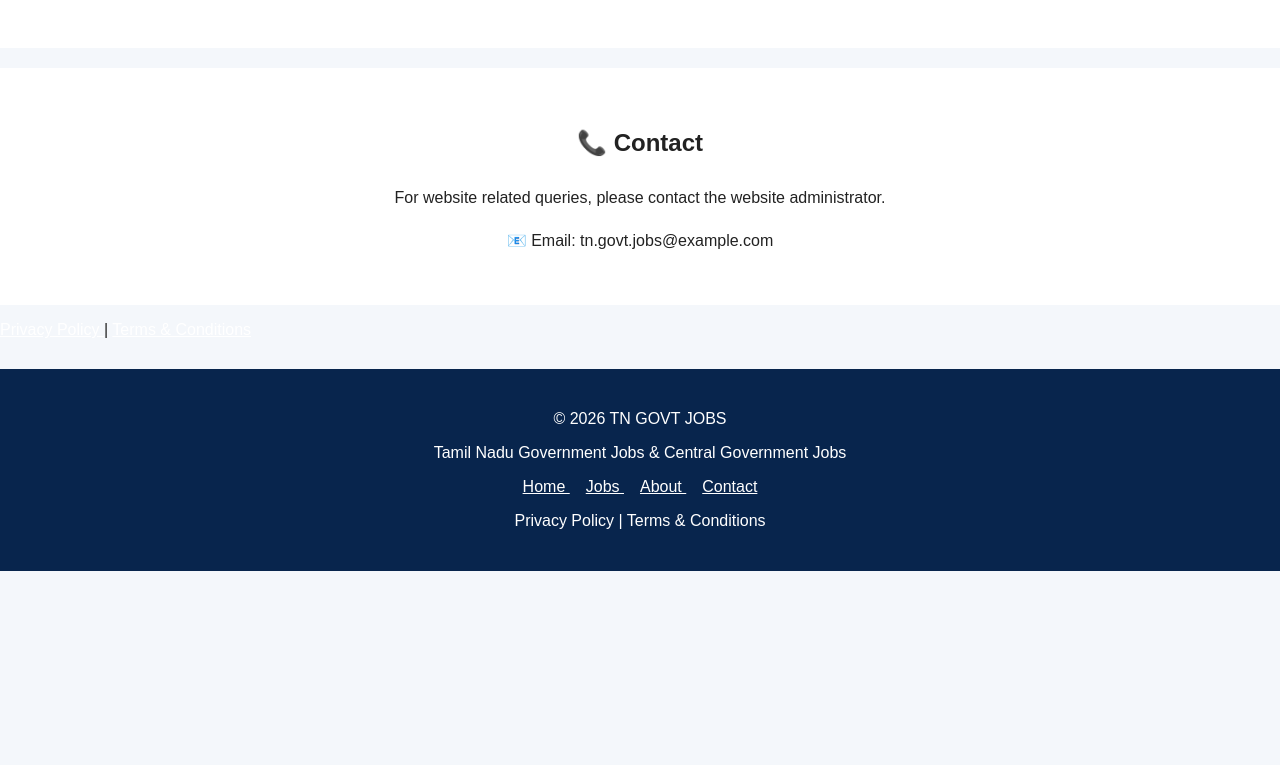
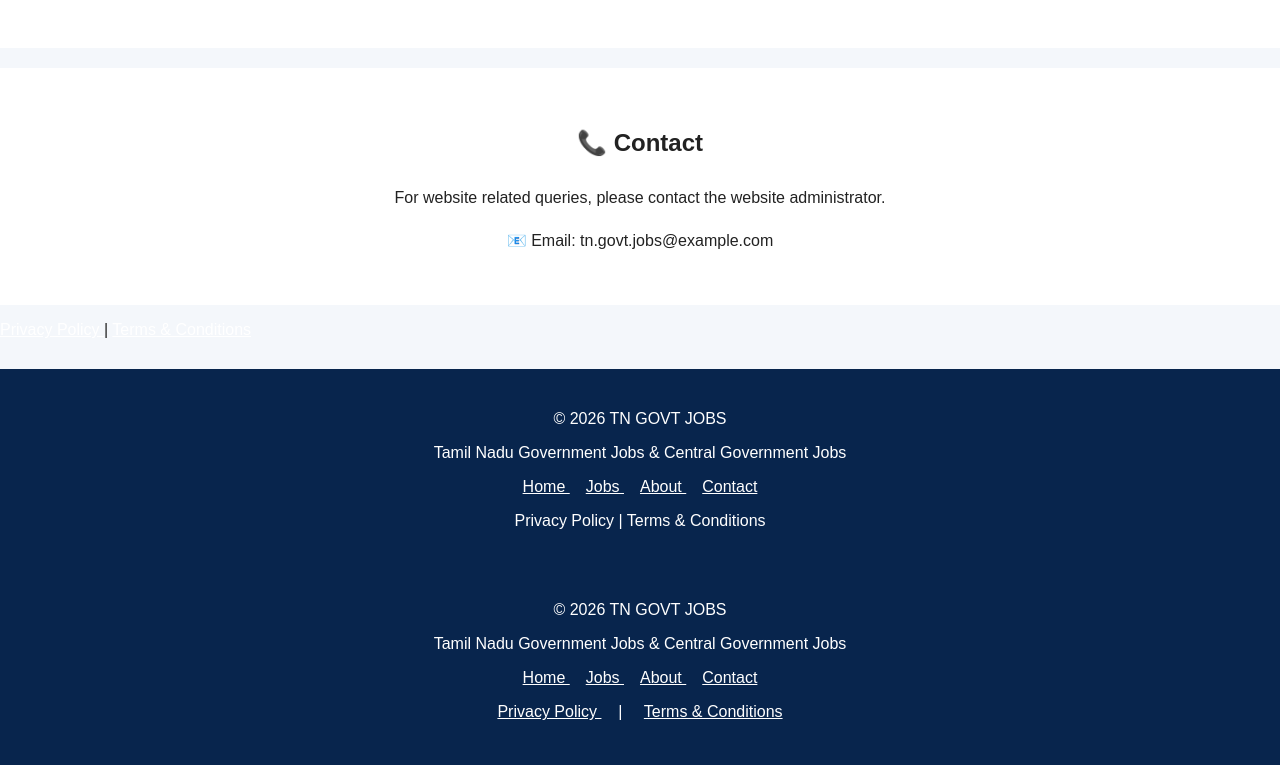
Before and after one commit to veeragank5-create/tn-govt-jobs, a plain HTML site: page index.html in a window 1280 px wide. Shown: the part 4054-4819 px from the top of the page. Before the commit the page ends 4625 px from the top, so only its background shows below. Drawn offline with Linux system fonts and the light colour scheme.

Commit message:
Update index.html

```diff
--- a/index.html
+++ b/index.html
@@ -1063,7 +1063,53 @@ Contact
 <p>
 Privacy Policy | Terms & Conditions
 </p>
+<footer>
 
+<p>
+© 2026 TN GOVT JOBS
+</p>
+
+<p>
+Tamil Nadu Government Jobs & Central Government Jobs
+</p>
+
+<p>
+
+<a href="#home">
+Home
+</a>
+
+<a href="#jobs">
+Jobs
+</a>
+
+<a href="#about">
+About
+</a>
+
+<a href="#contact">
+Contact
+</a>
+
+</p>
+
+<!-- ADD HERE -->
+
+<p>
+
+<a href="privacy.html" style="color:white;">
+Privacy Policy
+</a>
+
+&nbsp; | &nbsp;
+
+<a href="terms.html" style="color:white;">
+Terms & Conditions
+</a>
+
+</p>
+
+</footer>
 </footer>
 
 
```
